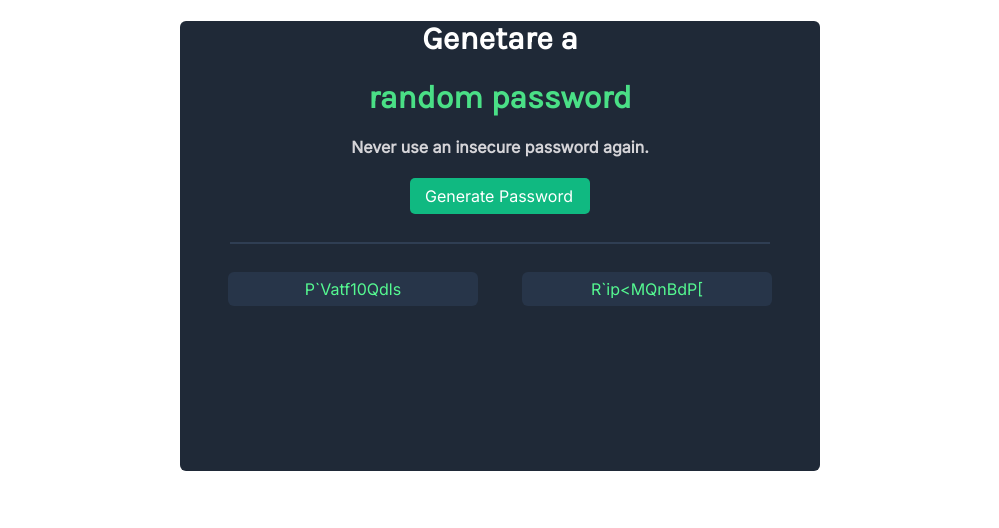
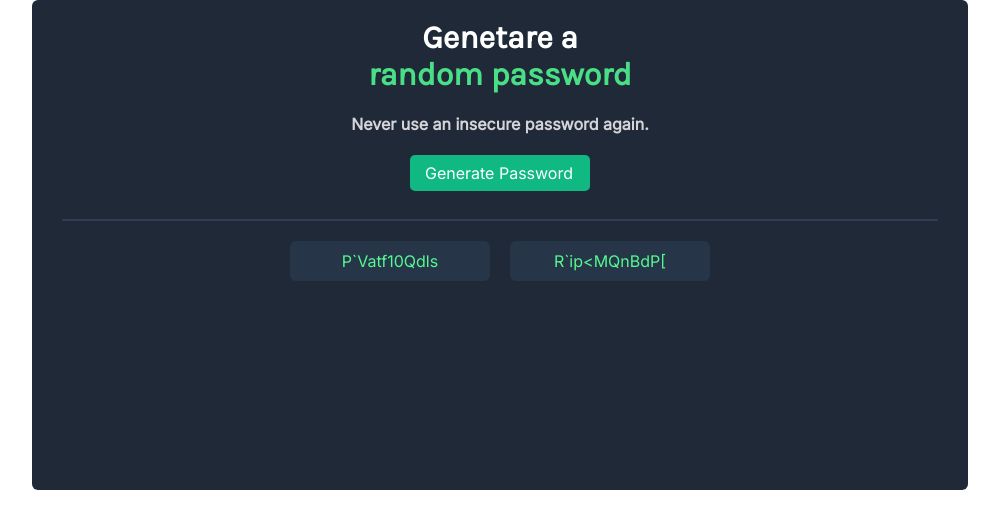
Before and after one commit to Codekod/passwordGenerator, a plain HTML site: page index.html in a window 1280 px wide. Both pictures are taken after a click on the button "Generate Password". Shown: the whole page, without its empty margins (140-1139 px from the left). Drawn offline with nearby package versions, Linux system fonts and the light colour scheme.

Commit message:
New files uplod

```diff
--- a/index.css
+++ b/index.css
@@ -6,19 +6,22 @@ body {
 
 }
 .container {
-    width: 50%;
+    width: 70%;
+    padding: 20px;
     height: 450px;
     background: #1F2937;
     margin: 0 auto;
     border-radius: 6px;
 }
 
-.head1 {
+h1 {
+    margin: 0;
     color: white;
     font-family: 'Karla', sans-serif;
 
 }
 .head2 {
+    display: block;
     color: #4ADF86;
     font-family: 'Karla', sans-serif;
 }
@@ -28,8 +31,8 @@ h4 {
 }
 hr {
     border: 1px solid #2F3E53;
-    margin-left: 50px;
-    margin-right: 50px;
+    margin-left: 10px;
+    margin-right: 10px;
 }
 button {
     background: #10B981;
@@ -40,14 +43,23 @@ button {
     padding: 9px 17px 9px 15px;
     margin-bottom: 20px;
 }
-input {
+.password {
+    box-sizing: border-box;
     font-family: 'Inter';
+    line-height: 40px;
+    width: 200px;
+    height: 40px;
     background: #273549;
     color: #55F991;
     border: none;
     border-radius: 6px;
     text-align: center;
-    padding: 8;
     margin-bottom: 10px;
-    margin: 20px;
 }
+.password-container {
+    display: flex;
+    margin: 20px 0;
+    justify-content: center;
+    gap: 20px;
+
+}
--- a/index.html
+++ b/index.html
@@ -1,5 +1,12 @@
-<html>
-    <head><link rel="stylesheet" href="https://cdnjs.cloudflare.com/ajax/libs/normalize/8.0.1/normalize.css">
+<!doctype html>
+<meta charset="UTF-8">
+<meta name="viewport"
+      content="width=device-width, user-scalable=no, initial-scale=1.0, maximum-scale=1.0, minimum-scale=1.0">
+<meta http-equiv="X-UA-Compatible" content="ie=edge">
+<title>Password Generator</title>
+<html lang="en">
+<head>
+    <link rel="stylesheet" href="https://cdnjs.cloudflare.com/ajax/libs/normalize/8.0.1/normalize.css">
     <link rel="preconnect" href="https://fonts.googleapis.com">
     <link rel="preconnect" href="https://fonts.gstatic.com" crossorigin>
     <link href="https://fonts.googleapis.com/css2?family=Karla&display=swap" rel="stylesheet">
@@ -10,24 +17,19 @@
     <link rel="stylesheet" href="index.css">
 </head>
 <body>
-
-
 <div class="container">
 
     <div>
-                <h1 class="head1">Genetare a</h1>
-                <h1 class="head2">random password</h1>
+        <h1>Genetare a <span class="head2">random password</span></h1>
         <h4>Never use an insecure password again.</h4>
-                <button  onclick="buttonas()" id="generate-button" >Generate Password</button>
+        <button  onclick="buttonAs()" id="generate-button" >Generate Password</button>
     </div>
     <hr>
-            <form>
-            <input id="input1" type="text">
-            <input id="input2" type="text">
-            </form>
-
+    <div class="password-container">
+        <div class="password" id="password1"></div>
+        <div class="password" id="password2"></div>
     </div>
-
+</div>
 <script src="index.js"></script>
 </body>
 </html>
--- a/index.js
+++ b/index.js
@@ -1,10 +1,9 @@
-
-const characters = ["A","B","C","D","E","F","G","H","I","J","K","L","M","N","O","P","Q","R","S","T","U","V","W","X","Y","Z","a","b","c","d","e","f","g","h","i","j","k","l","m","n","o","p","q","r","s","t","u","v","w","x","y","z", "0", "1", "2", "3", "4", "5", "6", "7", "8", "9","~","`","!","@","#","$","%","^","&","*","(",")","_","-","+","=","{","[","}","]",",","|",":",";","<",">",".","?",
-"/"];
+const characters = ["A","B","C","D","E","F","G","H","I","J","K","L","M","N","O","P","Q","R","S","T","U","V","W","X","Y","Z","a","b","c","d","e","f","g","h","i","j","k","l","m","n","o","p","q","r","s","t","u","v","w","x","y","z", "0", "1", "2", "3", "4", "5", "6", "7", "8", "9","~","`","!","@","#","$","%","^","&","*","(",")","_","-","+","=","{","[","}","]",",","|",":",";","<",">",".","?",
+    "/"];
 
 let passwordLength = 12
-let input1El = document.getElementById("input1")
-let input2El = document.getElementById("input2")
+let password1 = document.getElementById("password1")
+let password2 = document.getElementById("password2")
 
 function getRandomCharacters() {
     let randomChar = Math.floor(Math.random() * characters.length)
@@ -18,14 +17,8 @@ function generateRandomPassword() {
     }
     return randomPassword
 }
+function buttonAs() {
 
-
-
-
-
-
-function buttonas() {
-
-    input1El.value=generateRandomPassword()
-    input2El.value=generateRandomPassword()
+    password1.innerText=generateRandomPassword()
+    password2.innerText=generateRandomPassword()
 }
```
Lines whose indentation alone changed are shown as unchanged.
